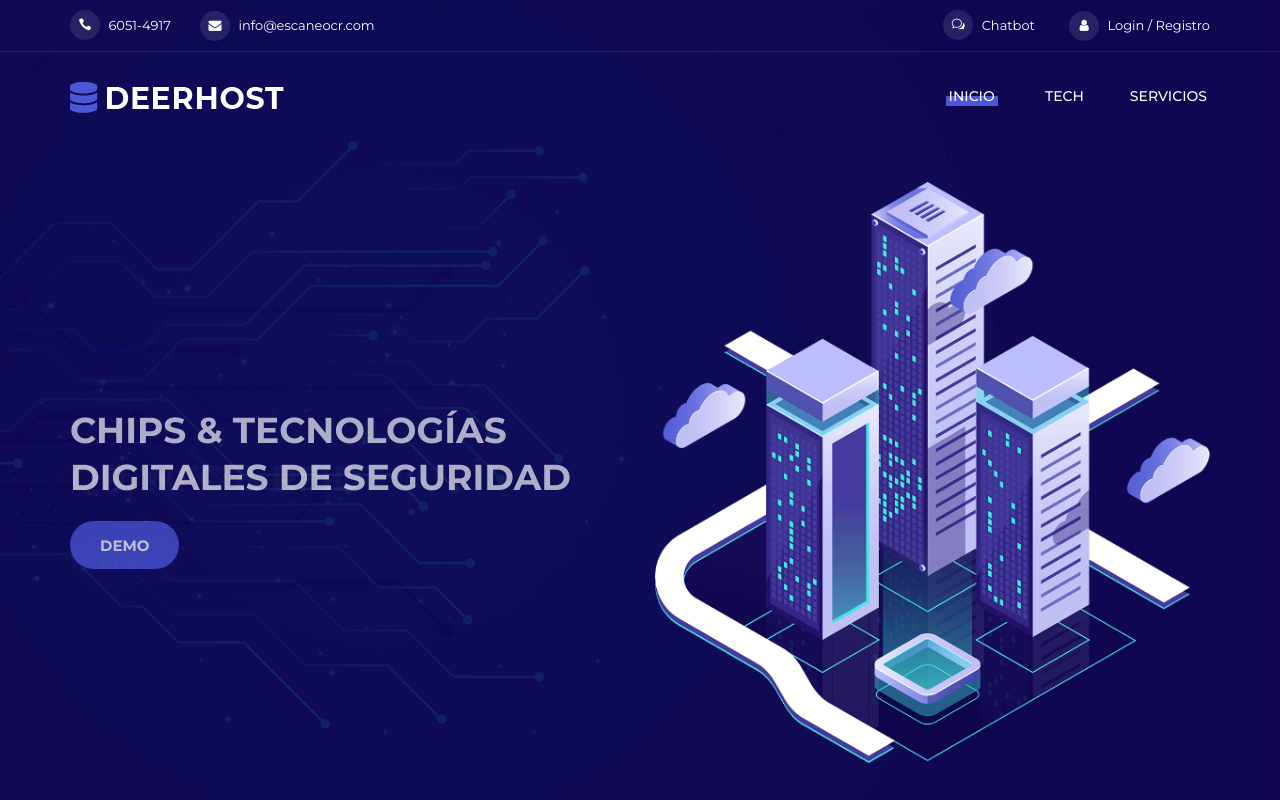
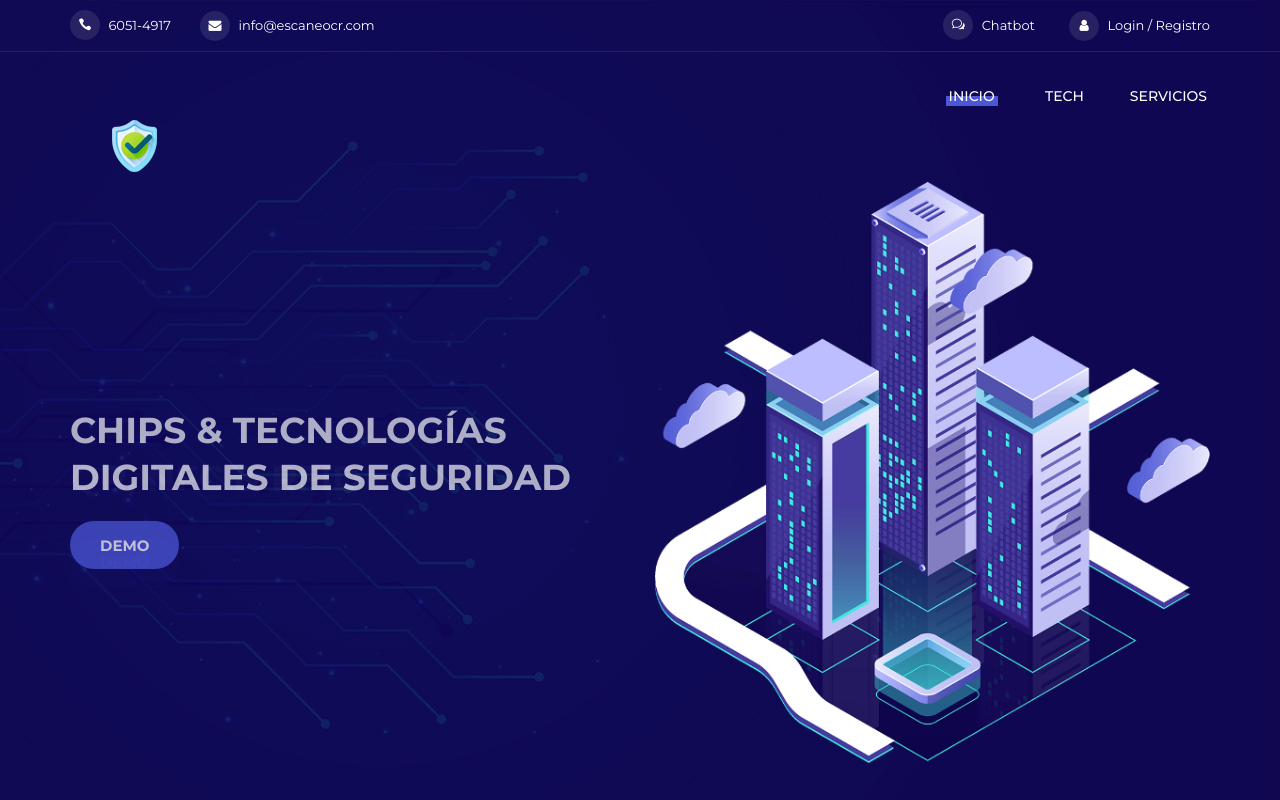
Before and after one commit to aibotsacademy/seguridad, a plain HTML site: page index.html in a window 1280 px wide. Shown: the top 800 px of the page. Drawn offline with Linux system fonts and the light colour scheme.

Commit message:
Update index.html

```diff
--- a/index.html
+++ b/index.html
@@ -100,7 +100,7 @@
             <div class="row">
                 <div class="col-lg-3 col-md-3">
                     <div class="header__logo">
-                        <a href="./index.html"><img src="img/logo.png" alt=""></a>
+                        <a href="./index.html"><img src="img/logo2.png" alt=""></a>
                     </div>
                 </div>
                 <div class="col-lg-9 col-md-9">
```
